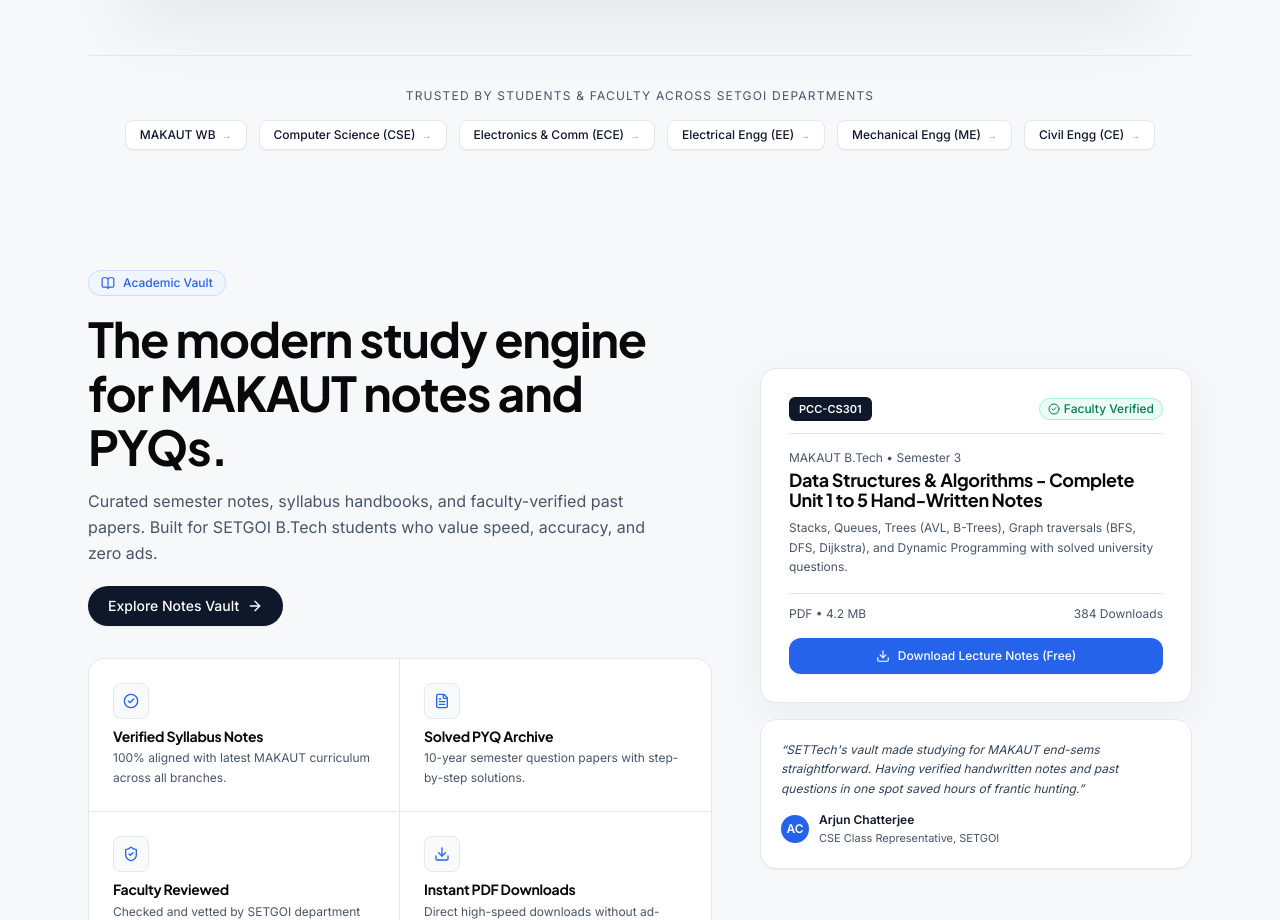
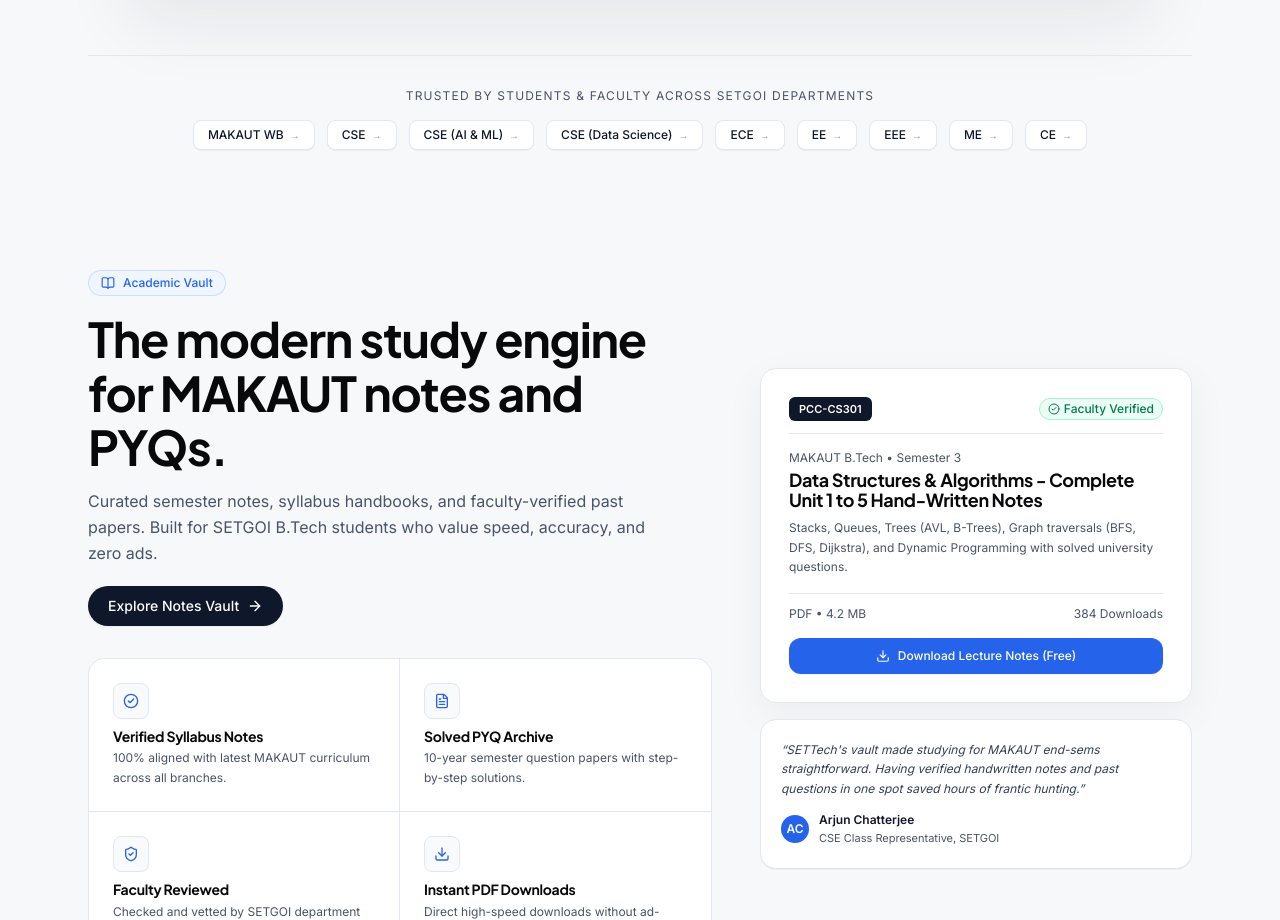
Before and after one commit to imrandotenv/techfest, a Next.js app: page / in a window 1280 px wide. Shown: the part 1058-1978 px from the top of the page. Built offline with nearby package versions, Linux system fonts and the light colour scheme; no server answers.

Commit message:
fix(landing): display all 8 SETGOI B.Tech branches on homepage

```diff
--- a/src/app/page.tsx
+++ b/src/app/page.tsx
@@ -16,11 +16,14 @@ export const metadata = {
 
 const DEPARTMENTS = [
   { name: 'MAKAUT WB', href: '/notes?category=MAKAUT_PYQ' },
-  { name: 'Computer Science (CSE)', href: '/notes?branch=CSE' },
-  { name: 'Electronics & Comm (ECE)', href: '/notes?branch=ECE' },
-  { name: 'Electrical Engg (EE)', href: '/notes?branch=EE' },
-  { name: 'Mechanical Engg (ME)', href: '/notes?branch=ME' },
-  { name: 'Civil Engg (CE)', href: '/notes?branch=CE' },
+  { name: 'CSE', href: '/notes?branch=CSE' },
+  { name: 'CSE (AI & ML)', href: '/notes?branch=CSE-AIML' },
+  { name: 'CSE (Data Science)', href: '/notes?branch=CSE-DS' },
+  { name: 'ECE', href: '/notes?branch=ECE' },
+  { name: 'EE', href: '/notes?branch=EE' },
+  { name: 'EEE', href: '/notes?branch=EEE' },
+  { name: 'ME', href: '/notes?branch=ME' },
+  { name: 'CE', href: '/notes?branch=CE' },
 ];
 
 export default function HomePage() {
```
